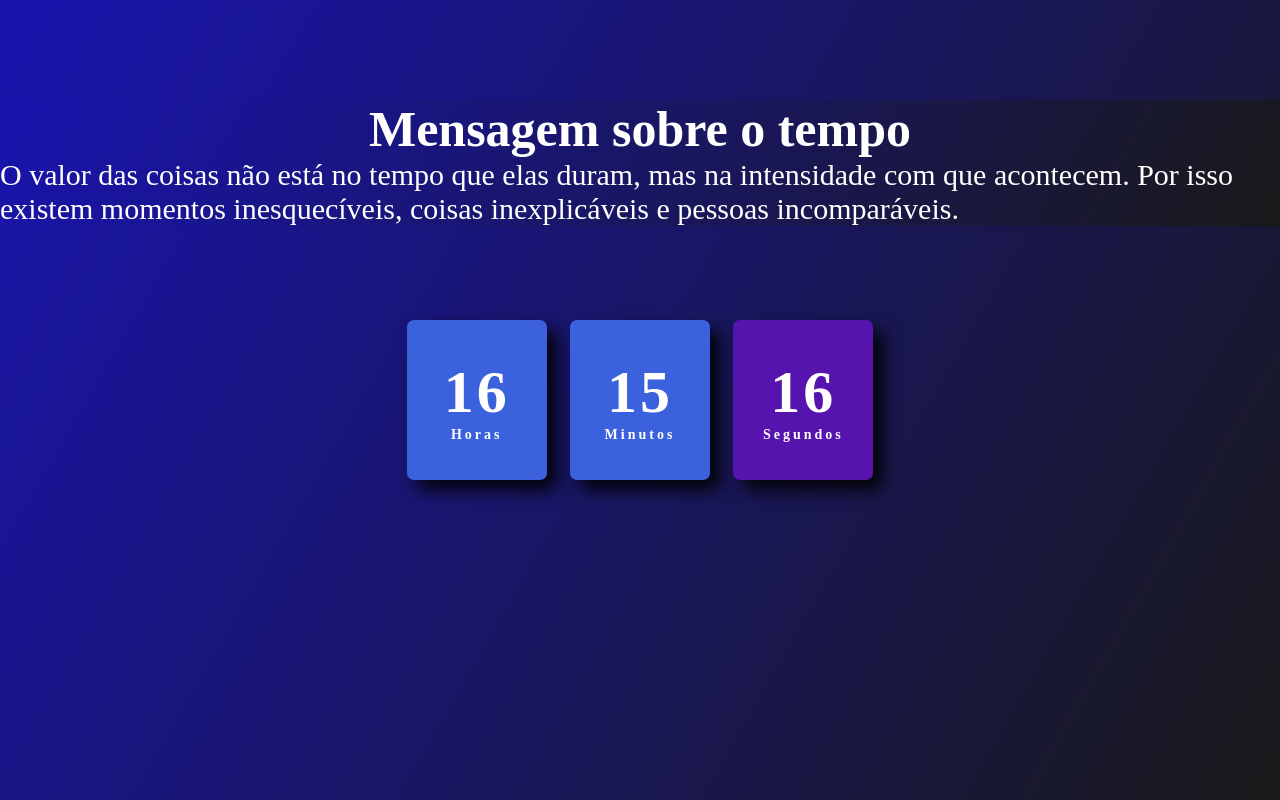
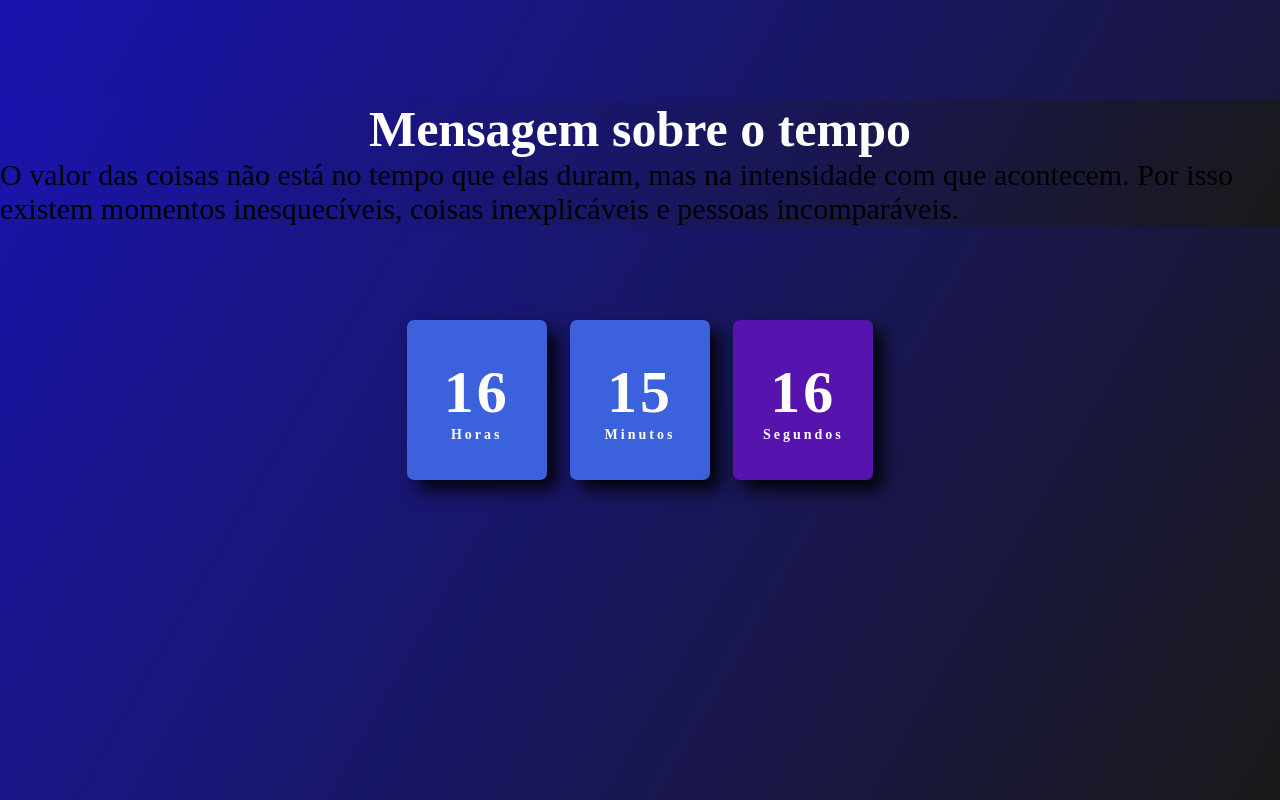
Before and after one commit to Robdev10/RelogioDigital, a plain HTML site: page index.html in a window 1280 px wide. Drawn offline with Linux system fonts and the light colour scheme.

Commit message:
Update style.css

```diff
--- a/style.css
+++ b/style.css
@@ -30,7 +30,7 @@ font-size: 50px;
 }
 
 header > div > p{
-    color: #fff;
+    color: #fffff;
     align-items: center;
     justify-content: center;
     display: flex;
```
